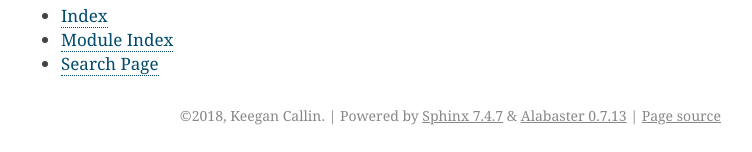
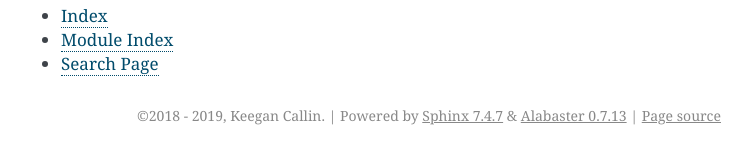
Before and after one commit to kcallin/mqtt-codec, a Sphinx documentation site: the page built from doc/source/index.rst, in a window 1280 px wide. Shown: the part 1702-1854 px from the top of the page, without its empty margins (389-1141 px from the left). Built offline with Sphinx 7.4.7, drawn with Linux system fonts in a browser that asks for light colours.

Commit message:
Update doc copyright strings and version numbers.

```diff
--- a/doc/source/conf.py
+++ b/doc/source/conf.py
@@ -20,13 +20,13 @@
 # -- Project information -----------------------------------------------------
 
 project = u'mqtt-codec'
-copyright = u'2018, Keegan Callin'
+copyright = u'2018 - 2019, Keegan Callin'
 author = u'Keegan Callin'
 
 # The short X.Y version
-version = u'1.0.1'
+version = u'1.0.2'
 # The full version, including alpha/beta/rc tags
-release = u'1.0.1'
+release = u'1.0.2'
 
 
 # -- General configuration ---------------------------------------------------
```
